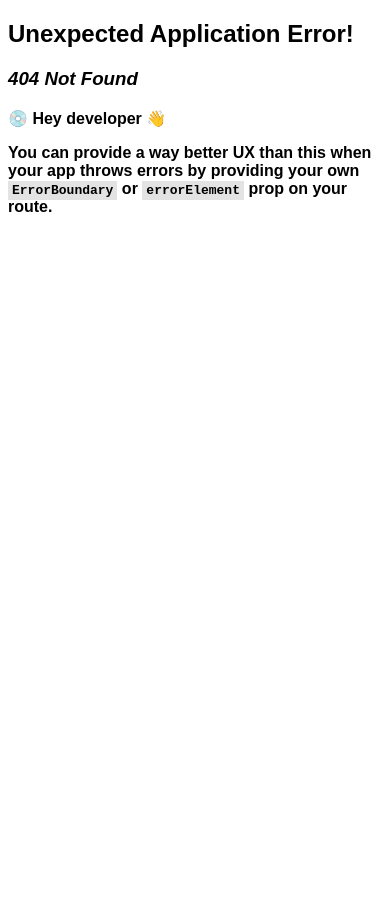
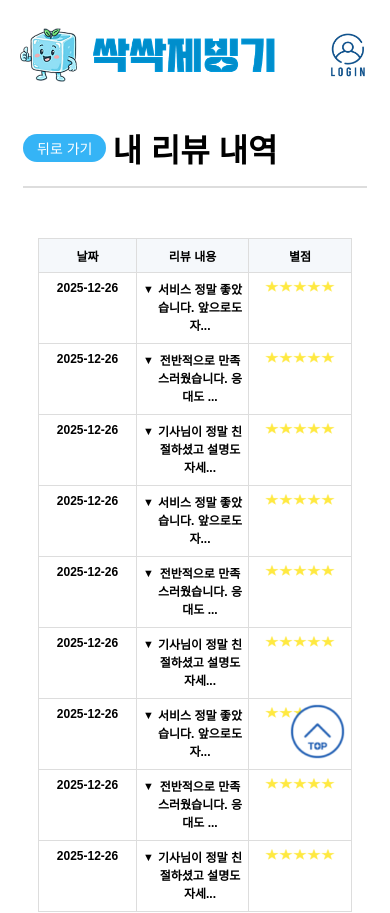
Before and after one commit to icemachine-green/icemachine_client, a React app: page /mypage/reviews in a window 390 px wide. Before the commit this address had no page. Shown: the top 913 px of the page. Before the commit the page ends 844 px from the top, so only its background shows below. Built offline with nearby package versions, Linux system fonts and the light colour scheme; the HTML template or start-up script is replaced by a standard one; a web font is replaced by a local one.

Commit message:
251227 MY_REVIEWS pc화면 및 반응형 구현 완료, ROUTER 연결 완료

```diff
--- a/src/components/users/MyPage.jsx
+++ b/src/components/users/MyPage.jsx
@@ -11,6 +11,10 @@ const MyPage = () => {
 
   function redirectMyStores() {
     return navigate('/mypage/stores');
+  }
+
+  function redirectMyReviews() {
+    return navigate('/mypage/reviews');
   }
 
   return (
@@ -80,7 +84,7 @@ const MyPage = () => {
           </div>
 
           {/* 카드4-내 리뷰 내역 */}
-          <div className="my-page-card">
+          <div className="my-page-card" onClick={redirectMyReviews}>
             <div className="my-page-card-sub-container-1">
               <img src="/icons/my_page_review.png" alt="리뷰" className="my-page-card-icon" />
               <div className="my-page-card-text">
--- /dev/null
+++ b/src/components/users/MyReviews.css
@@ -0,0 +1,224 @@
+/* =========================
+   리뷰 테이블 컨테이너
+========================= */
+.my-reviews-table-container {
+    padding: 0 70px;
+}
+
+.my-reviews-table {
+    width: 100%;
+    max-width: 1100px;
+    margin: 0 auto;
+    border-collapse: collapse;
+    border: 1px solid #dddddd;
+    table-layout: fixed;
+    /* PC 기준 고정 */
+}
+
+.my-reviews-table thead {
+    background-color: #f5f8fb;
+}
+
+/* =========================
+   컬럼 가로 비율 (PC 기준)
+========================= */
+.my-reviews-table th:nth-child(1),
+.my-reviews-table td:nth-child(1) {
+    width: 140px;
+    /* 날짜 */
+}
+
+.my-reviews-table th:nth-child(2),
+.my-reviews-table td:nth-child(2) {
+    width: auto;
+    /* 리뷰 내용 */
+}
+
+.my-reviews-table th:nth-child(3),
+.my-reviews-table td:nth-child(3) {
+    width: 160px;
+    /* 별점 */
+}
+
+/* =========================
+   공통 셀
+========================= */
+.my-reviews-table th,
+.my-reviews-table td {
+    padding: 14px 12px;
+    font-size: 15px;
+    border-bottom: 1px solid #dddddd;
+    border-right: 1px solid #dddddd;
+    vertical-align: top;
+    text-align: center;
+}
+
+.my-reviews-table th:last-child,
+.my-reviews-table td:last-child {
+    border-right: none;
+}
+
+/* =========================
+   리뷰 내용
+========================= */
+.review-content {
+    text-align: left;
+}
+
+.review-text {
+    display: flex;
+    align-items: flex-start;
+    line-height: 1.6;
+    cursor: pointer;
+}
+
+.review-text-content {
+    word-break: break-word;
+    white-space: normal;
+}
+
+/* 토글 세모 */
+.review-toggle-icon {
+    flex-shrink: 0;
+    margin-right: 6px;
+    font-size: 13px;
+    line-height: 1.6;
+    transition: transform 0.2s ease;
+}
+
+.review-toggle-icon.open {
+    transform: rotate(180deg);
+}
+
+/* =========================
+   별점
+========================= */
+.star-container {
+    display: flex;
+    justify-content: center;
+}
+
+.star-img {
+    width: 100px;
+    height: 18.5px;
+}
+
+/* =================================================
+   미디어쿼리 ① ≤1024px (노트북)
+================================================= */
+@media (max-width: 1024px) {
+    .my-reviews-table-container {
+        padding: 0 50px;
+    }
+
+    .my-reviews-table th:nth-child(1),
+    .my-reviews-table td:nth-child(1) {
+        width: 130px;
+    }
+
+    .my-reviews-table th:nth-child(3),
+    .my-reviews-table td:nth-child(3) {
+        width: 150px;
+    }
+}
+
+/* =================================================
+   미디어쿼리 ② ≤950px (태블릿)
+================================================= */
+@media (max-width: 950px) {
+    .my-reviews-table-container {
+        padding: 0 30px;
+    }
+
+    .my-reviews-table th,
+    .my-reviews-table td {
+        font-size: 14px;
+        padding: 12px 10px;
+    }
+
+    .star-img {
+        width: 90px;
+        height: auto;
+    }
+
+    .my-reviews-table th:nth-child(1),
+    .my-reviews-table td:nth-child(1) {
+        width: 120px;
+    }
+
+    .my-reviews-table th:nth-child(3),
+    .my-reviews-table td:nth-child(3) {
+        width: 130px;
+    }
+}
+
+/* =================================================
+   미디어쿼리 ③ ≤768px (소형 태블릿)
+================================================= */
+@media (max-width: 768px) {
+    .my-reviews-table-container {
+        padding: 0 20px;
+    }
+
+    .my-reviews-table th,
+    .my-reviews-table td {
+        font-size: 13px;
+        padding: 10px 8px;
+    }
+
+    .review-toggle-icon {
+        font-size: 12px;
+    }
+
+    .star-img {
+        width: 80px;
+    }
+
+    .my-reviews-table th:nth-child(1),
+    .my-reviews-table td:nth-child(1) {
+        width: 100px;
+    }
+
+    .my-reviews-table th:nth-child(3),
+    .my-reviews-table td:nth-child(3) {
+        width: 110px;
+    }
+}
+
+/* =================================================
+   미디어쿼리 ④ ≤480px (모바일)
+================================================= */
+@media (max-width: 480px) {
+    .my-reviews-table-container {
+        padding: 0 15px;
+    }
+
+    .my-reviews-table th,
+    .my-reviews-table td {
+        font-size: 12px;
+        padding: 8px 6px;
+    }
+
+    .review-text {
+        line-height: 1.5;
+    }
+
+    .review-toggle-icon {
+        font-size: 11px;
+        margin-right: 4px;
+    }
+
+    .star-img {
+        width: 70px;
+    }
+
+    .my-reviews-table th:nth-child(1),
+    .my-reviews-table td:nth-child(1) {
+        width: 85px;
+    }
+
+    .my-reviews-table th:nth-child(3),
+    .my-reviews-table td:nth-child(3) {
+        width: 90px;
+    }
+}
--- /dev/null
+++ b/src/components/users/MyReviews.jsx
@@ -0,0 +1,154 @@
+import { useNavigate } from "react-router-dom";
+import { useState } from "react";
+import "./MyReviews.css";
+
+const MyReviews = () => {
+  const navigate = useNavigate();
+
+  function redirectMyPage() {
+    return navigate('/mypage');
+  }
+
+  const [openIndex, setOpenIndex] = useState(null);
+
+  const reviews = [
+    {
+      date: "2025-12-26",
+      content:
+        "서비스 정말 좋았습니다. 앞으로도 자주 이용 하겠습니다. 이번 기사님도 친절하셨어요. 다음에도 꼭 다시 이용할 예정입니다. 감사합니다.",
+      rating: 5,
+    },
+    {
+      date: "2025-12-26",
+      content:
+        "전반적으로 만족스러웠습니다. 응대도 빠르고 작업도 깔끔했습니다.",
+      rating: 4,
+    },
+    {
+      date: "2025-12-26",
+      content:
+        "기사님이 정말 친절하셨고 설명도 자세해서 신뢰가 갔습니다.",
+      rating: 5,
+    },
+        {
+      date: "2025-12-26",
+      content:
+        "서비스 정말 좋았습니다. 앞으로도 자주 이용 하겠습니다. 이번 기사님도 친절하셨어요. 다음에도 꼭 다시 이용할 예정입니다. 감사합니다.",
+      rating: 5,
+    },
+    {
+      date: "2025-12-26",
+      content:
+        "전반적으로 만족스러웠습니다. 응대도 빠르고 작업도 깔끔했습니다.",
+      rating: 4,
+    },
+    {
+      date: "2025-12-26",
+      content:
+        "기사님이 정말 친절하셨고 설명도 자세해서 신뢰가 갔습니다.",
+      rating: 5,
+    },
+        {
+      date: "2025-12-26",
+      content:
+        "서비스 정말 좋았습니다. 앞으로도 자주 이용 하겠습니다. 이번 기사님도 친절하셨어요. 다음에도 꼭 다시 이용할 예정입니다. 감사합니다.",
+      rating: 5,
+    },
+    {
+      date: "2025-12-26",
+      content:
+        "전반적으로 만족스러웠습니다. 응대도 빠르고 작업도 깔끔했습니다.",
+      rating: 4,
+    },
+    {
+      date: "2025-12-26",
+      content:
+        "기사님이 정말 친절하셨고 설명도 자세해서 신뢰가 갔습니다.",
+      rating: 5,
+    },
+  ];
+
+  const toggleReview = (index) => {
+    setOpenIndex(openIndex === index ? null : index);
+  };
+
+  return (
+    <div className="my-stores-container">
+      {/* 상단 : 네미밍은 MyStores 영역과 동일하게 화면을 가져가기 위해 공유하여 사용*/}
+      <div className="my-stores-head">
+        <button
+          className="my-stores-back-btn"
+          onClick={redirectMyPage}
+        >
+          뒤로 가기
+        </button>
+        <p className="my-stores-head-title">내 리뷰 내역</p>
+      </div>
+
+      <hr className="my-stores-underline" />
+
+      {/* 리뷰 테이블 : 리뷰 테이블 시작*/}
+      <div className="my-reviews-table-container">
+        <table className="my-reviews-table">
+          <thead>
+            <tr>
+              <th>날짜</th>
+              <th>리뷰 내용</th>
+              <th>별점</th>
+            </tr>
+          </thead>
+
+          <tbody>
+            {reviews.map((review, index) => {
+              const isOpen = openIndex === index;
+              const isLong = review.content.length > 20;
+
+              const displayText =
+                !isLong || isOpen
+                  ? review.content
+                  : review.content.slice(0, 20) + "...";
+
+              return (
+                <tr key={index}>
+                  <td>{review.date}</td>
+
+                  <td className="review-content">
+                    <div
+                      className="review-text"
+                      onClick={() => isLong && toggleReview(index)}
+                    >
+                      {isLong && (
+                        <span
+                          className={`review-toggle-icon ${
+                            isOpen ? "open" : ""
+                          }`}
+                        >
+                          ▼
+                        </span>
+                      )}
+                      <span className="review-text-content">
+                        {displayText}
+                      </span>
+                    </div>
+                  </td>
+
+                  <td>
+                    <div className="star-container">
+                      <img
+                        src="/icons/star.png"
+                        alt="별점"
+                        className="star-img"
+                      />
+                    </div>
+                  </td>
+                </tr>
+              );
+            })}
+          </tbody>
+        </table>
+      </div>
+    </div>
+  );
+};
+
+export default MyReviews;
--- a/src/routes/Router.jsx
+++ b/src/routes/Router.jsx
@@ -8,6 +8,7 @@ import MyPage from "../components/users/MyPage.jsx";
 import MyProfile from "../components/users/MyProfile.jsx";
 import MyStores from "../components/users/MyStores.jsx";
 import MyReservations from "../components/users/MyReservations.jsx";
+import MyReviews from "../components/users/MyReviews.jsx";
 
 const router = createBrowserRouter([
   {
@@ -45,6 +46,9 @@ const router = createBrowserRouter([
         path: "/mypage/reservations",
         element: <MyReservations />,
       },
+      { path: '/mypage/reviews',
+         element: <MyReviews />,
+      },
       // 앞으로 다른 페이지가 추가되면 이 배열에 추가합니다.
       // 예: { path: '/login', element: <LoginPage /> }
     ],
```
